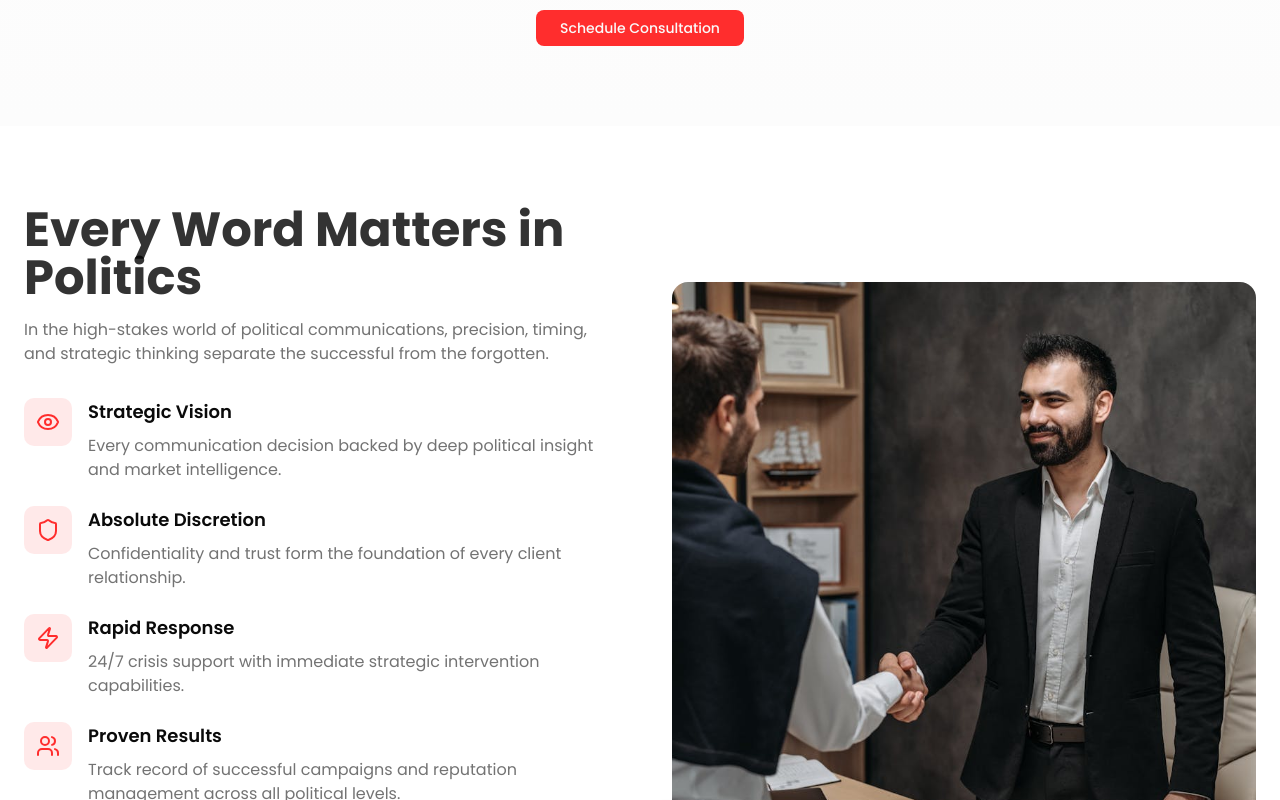
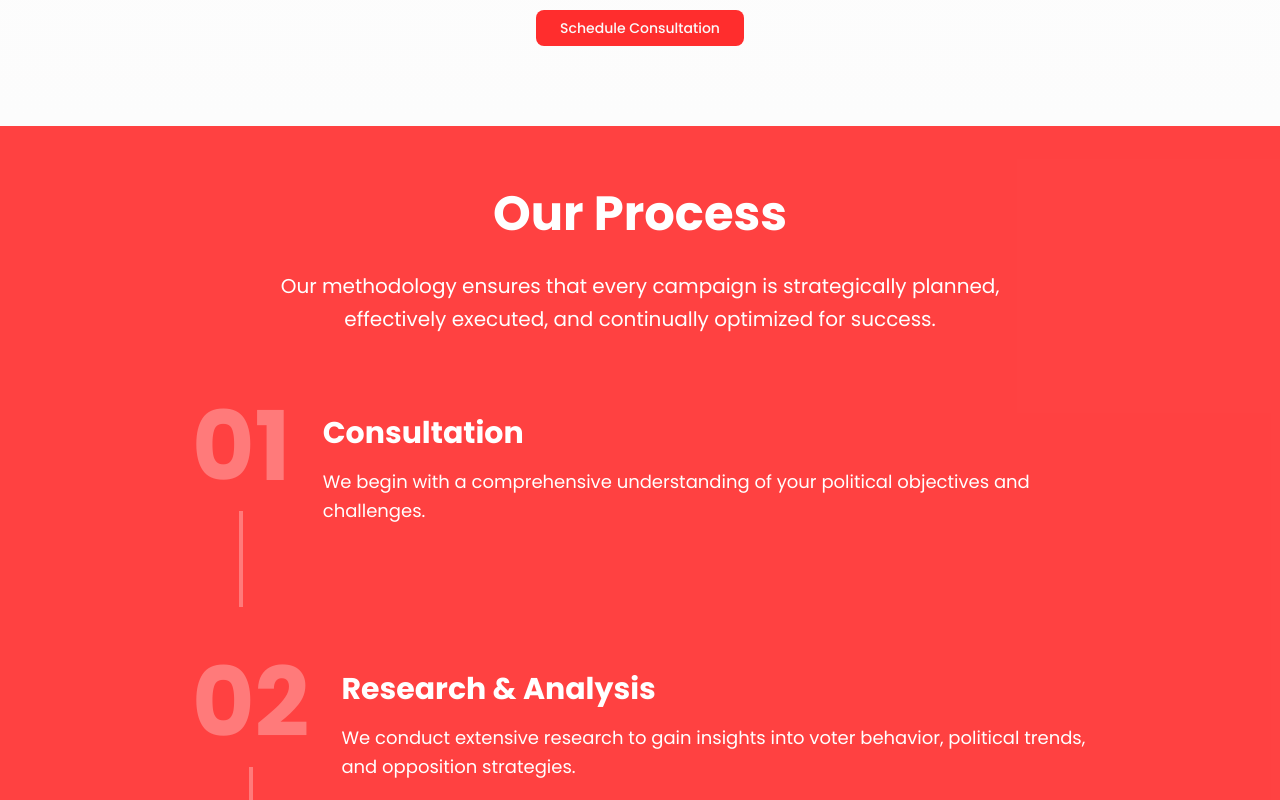
Before and after one commit to mahbub045/spine, a Next.js app: page / in a window 1280 px wide. Shown: the part 1620-2420 px from the top of the page. Built offline with nearby package versions, Linux system fonts and the light colour scheme.

Commit message:
Add OurProcess component to LandingPage; include process steps and styling

```diff
--- a/src/components/LandingPage/LandingPage.tsx
+++ b/src/components/LandingPage/LandingPage.tsx
@@ -2,6 +2,7 @@ import About from "./About/About";
 import Contact from "./Contact/Contact";
 import Hero from "./Hero/Hero";
 import Impact from "./Impact/Impact";
+import OurProcess from "./OurProcess/OurProcess";
 import Services from "./Services/Services";
 
 const LandingPage: React.FC = () => {
@@ -10,6 +11,7 @@ const LandingPage: React.FC = () => {
       <main className="min-h-screen mt-19s">
         <Hero />
         <Services />
+        <OurProcess />
         <About />
         <Impact />
         <Contact />
--- /dev/null
+++ b/src/components/LandingPage/OurProcess/OurProcess.tsx
@@ -0,0 +1,72 @@
+const OurProcess = () => {
+  const processSteps = [
+    {
+      id: 1,
+      title: "Consultation",
+      description:
+        "We begin with a comprehensive understanding of your political objectives and challenges.",
+    },
+    {
+      id: 2,
+      title: "Research & Analysis",
+      description:
+        "We conduct extensive research to gain insights into voter behavior, political trends, and opposition strategies.",
+    },
+    {
+      id: 3,
+      title: "Strategy Development",
+      description:
+        "We work with you to create a tailored strategy that aligns with your goals, values, and message.",
+    },
+    {
+      id: 4,
+      title: "Execution",
+      description:
+        "Our team implements the campaign with precision, using media relations, digital outreach, and voter engagement techniques.",
+    },
+    {
+      id: 5,
+      title: "Monitoring and Optimization",
+      description:
+        "We continuously monitor the campaign's success and make data-driven adjustments to ensure ongoing effectiveness.",
+    },
+  ];
+
+  return (
+    <div className="bg-primary/90 text-white px-8 py-16 min-h-screen">
+      <div className="max-w-4xl mx-auto">
+        {/* Header */}
+        <div className="text-center mb-16">
+          <h1 className="text-5xl font-bold mb-8">Our Process</h1>
+          <p className="text-xl leading-relaxed max-w-3xl mx-auto">
+            Our methodology ensures that every campaign is strategically
+            planned, effectively executed, and continually optimized for
+            success.
+          </p>
+        </div>
+
+        {/* Process Steps */}
+        <div className="space-y-12">
+          {processSteps.map((step, index) => (
+            <div key={step.id} className="flex items-start gap-8">
+              <div className="flex flex-col items-center">
+                <div className="text-8xl font-bold text-white/30 leading-none">
+                  {step.id.toString().padStart(2, "0")}
+                </div>
+                {index < processSteps.length - 1 && (
+                  <div className="w-1 h-24 bg-white/30 mt-4"></div>
+                )}
+              </div>
+              <div className="flex-1 pt-4">
+                <h2 className="text-3xl font-bold mb-4">{step.title}</h2>
+                <p className="text-lg leading-relaxed">{step.description}</p>
+              </div>
+            </div>
+          ))}
+        </div>
+      </div>
+    </div>
+  );
+};
+
+export default OurProcess;
```
